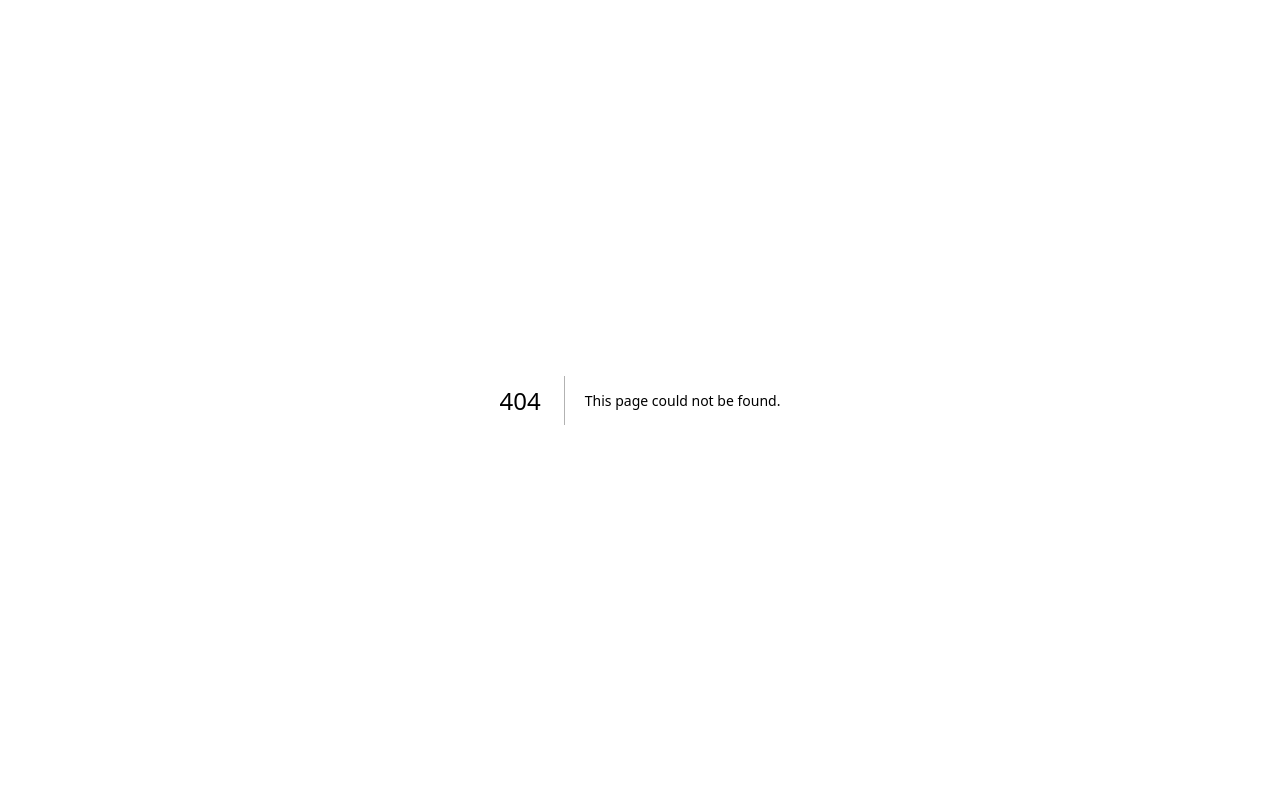
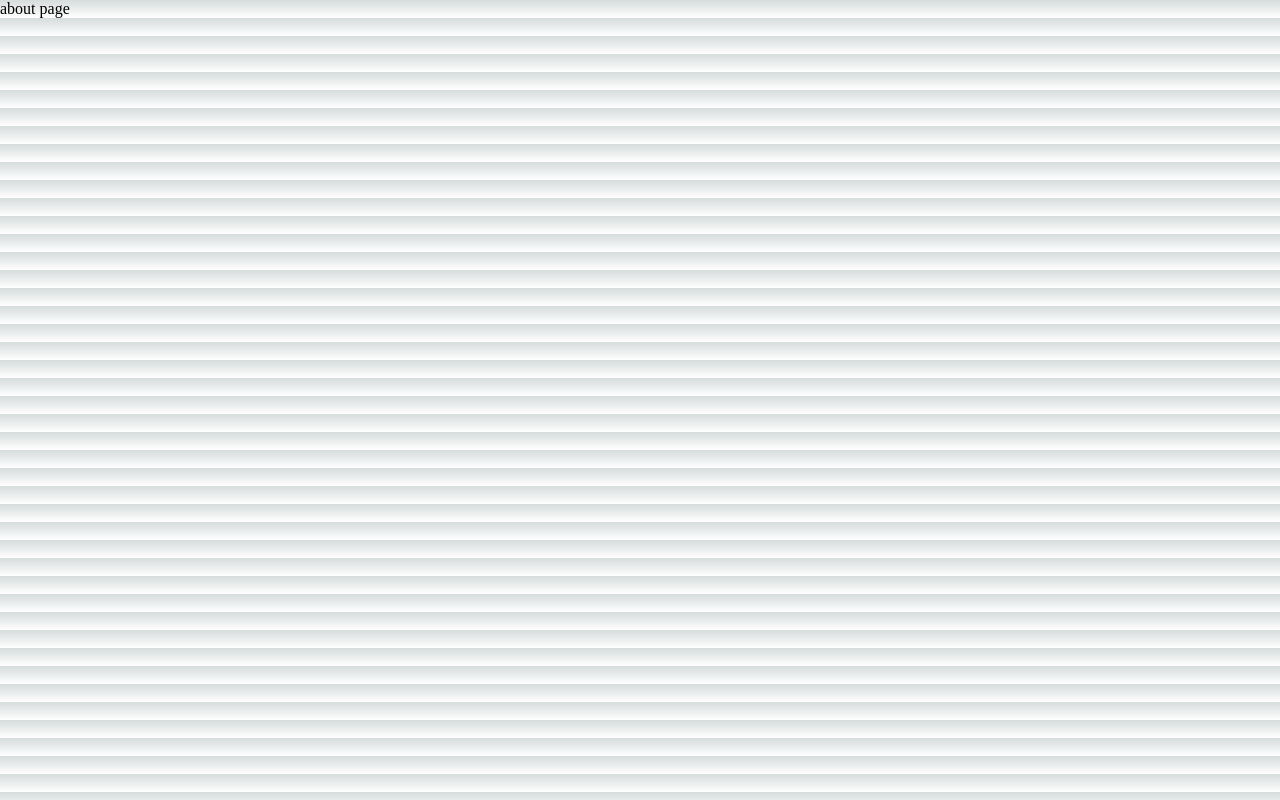
Before and after one commit to normanaranez/portfolio_deprecated, a Next.js app: page /about in a window 1280 px wide. Before the commit this address had no page. Built offline with nearby package versions, Linux system fonts and the light colour scheme.

Commit message:
about page sample

```diff
--- /dev/null
+++ b/pages/about.tsx
@@ -0,0 +1,9 @@
+export default function About() {
+
+  return (
+    <div>
+        about page
+    </div>
+  )
+
+}
```
